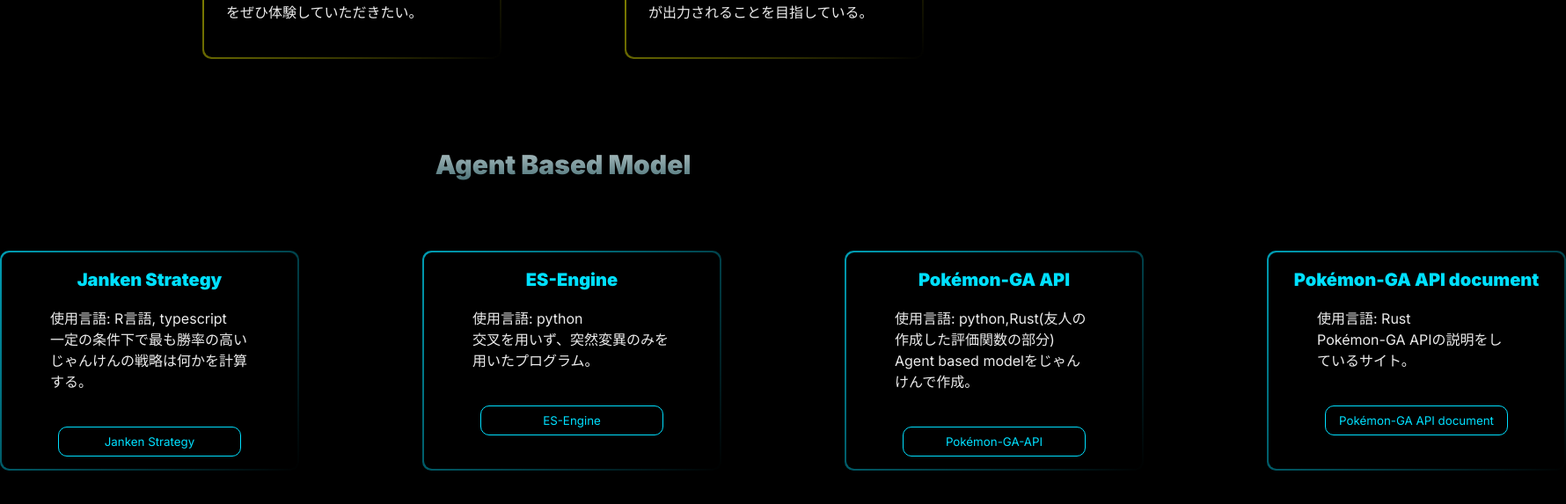
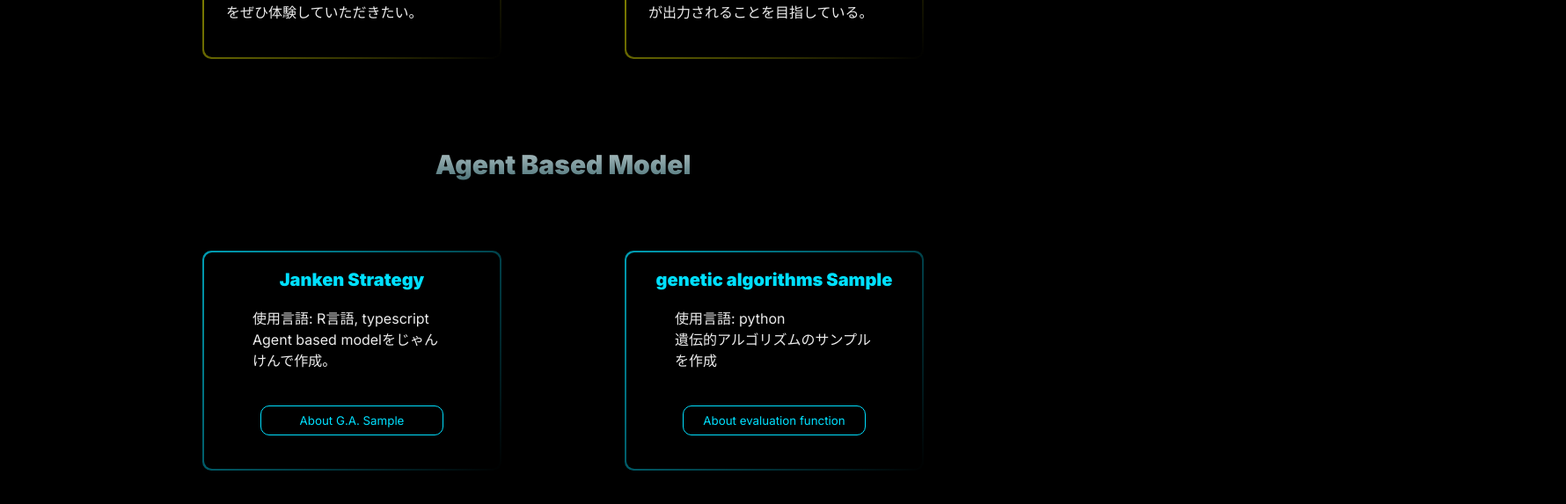
Before and after one commit to pokemon-GA/pokemon-ga-document, a React (Vite) app: page /page3 in a window 1280 px wide. Shown: the part 1065-1638 px from the top of the page at 88% size, 1780 px wide, since content can reach past the window. Built offline with nearby package versions, Linux system fonts and the light colour scheme.

Commit message:
Revert "ABMカードの追加とテキストの変更"
This reverts commit 3f98cf76aa52b2fc854e49f0f3c248dc9f4a7433.

```diff
--- a/src/components/Page3.jsx
+++ b/src/components/Page3.jsx
@@ -27,33 +27,17 @@
                     title={'Janken Strategy'}
                     lang={'使用言語: R言語, typescript'}
                     langClass={'notHidden'}
-                    text={'一定の条件下で最も勝率の高いじゃんけんの戦略は何かを計算する。'}
+                    text={'Agent based modelをじゃんけんで作成。'}
                     button={'notHidden'}
-                    buttonText={'Janken Strategy'}
+                    buttonText={'About G.A. Sample'}
                 />
                 <PageCard
-                    title={'ES-Engine'}
+                    title={'genetic algorithms Sample'}
                     lang={'使用言語: python'}
                     langClass={'notHidden'}
-                    text={'交叉を用いず、突然変異のみを用いたプログラム。'}
+                    text={'遺伝的アルゴリズムのサンプルを作成'}
                     button={'notHidden'}
-                    buttonText={'ES-Engine'}
-                />
-                <PageCard
-                    title={'Pokémon-GA API'}
-                    lang={'使用言語: python,Rust(友人の作成した評価関数の部分)'}
-                    langClass={'notHidden'}
-                    text={'Agent based modelをじゃんけんで作成。'}
-                    button={'notHidden'}
-                    buttonText={'Pokémon-GA-API'}
-                />
-                <PageCard
-                    title={'Pokémon-GA API document'}
-                    lang={'使用言語: Rust'}
-                    langClass={'notHidden'}
-                    text={'Pokémon-GA APIの説明をしているサイト。'}
-                    button={'notHidden'}
-                    buttonText={'Pokémon-GA API document'}
+                    buttonText={'About evaluation function'}
                 />
             </FlexDiv>
         </Page1div>
```
